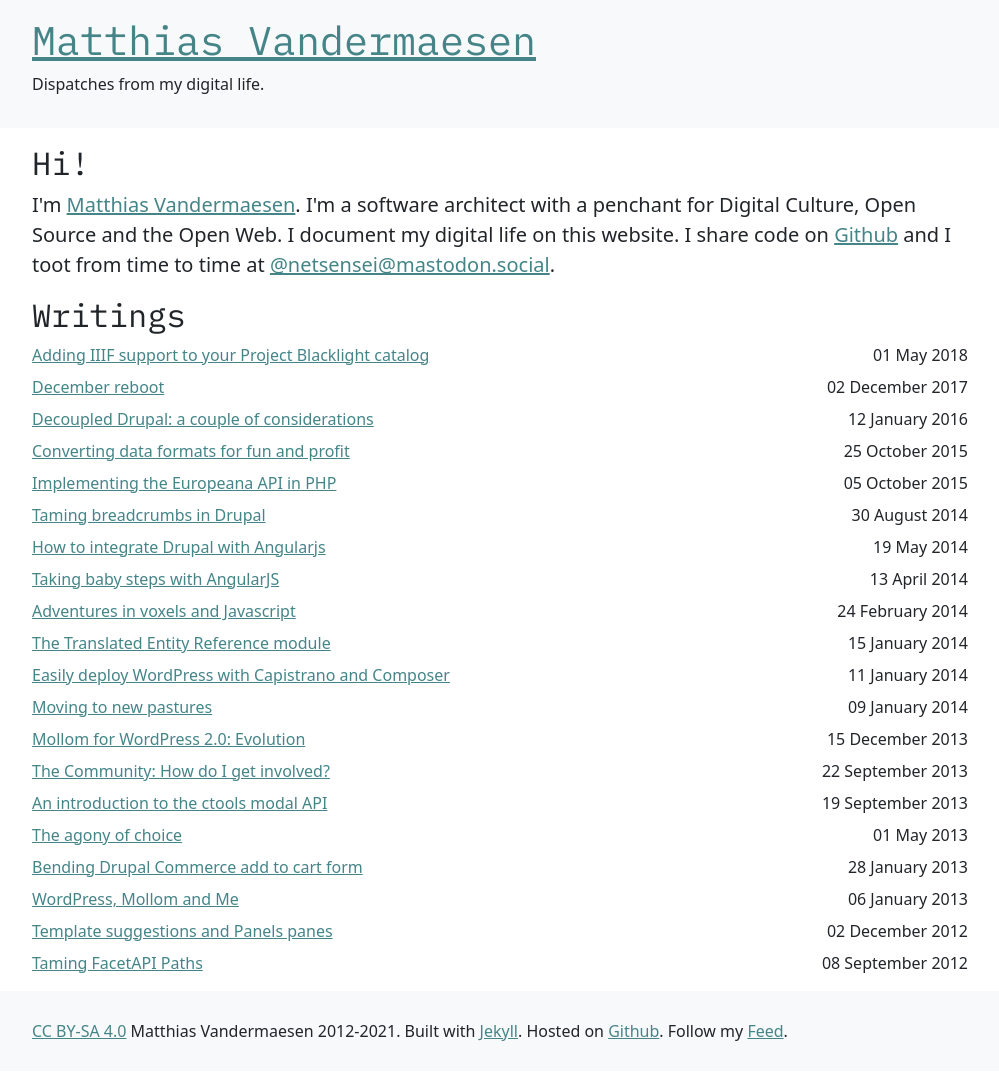
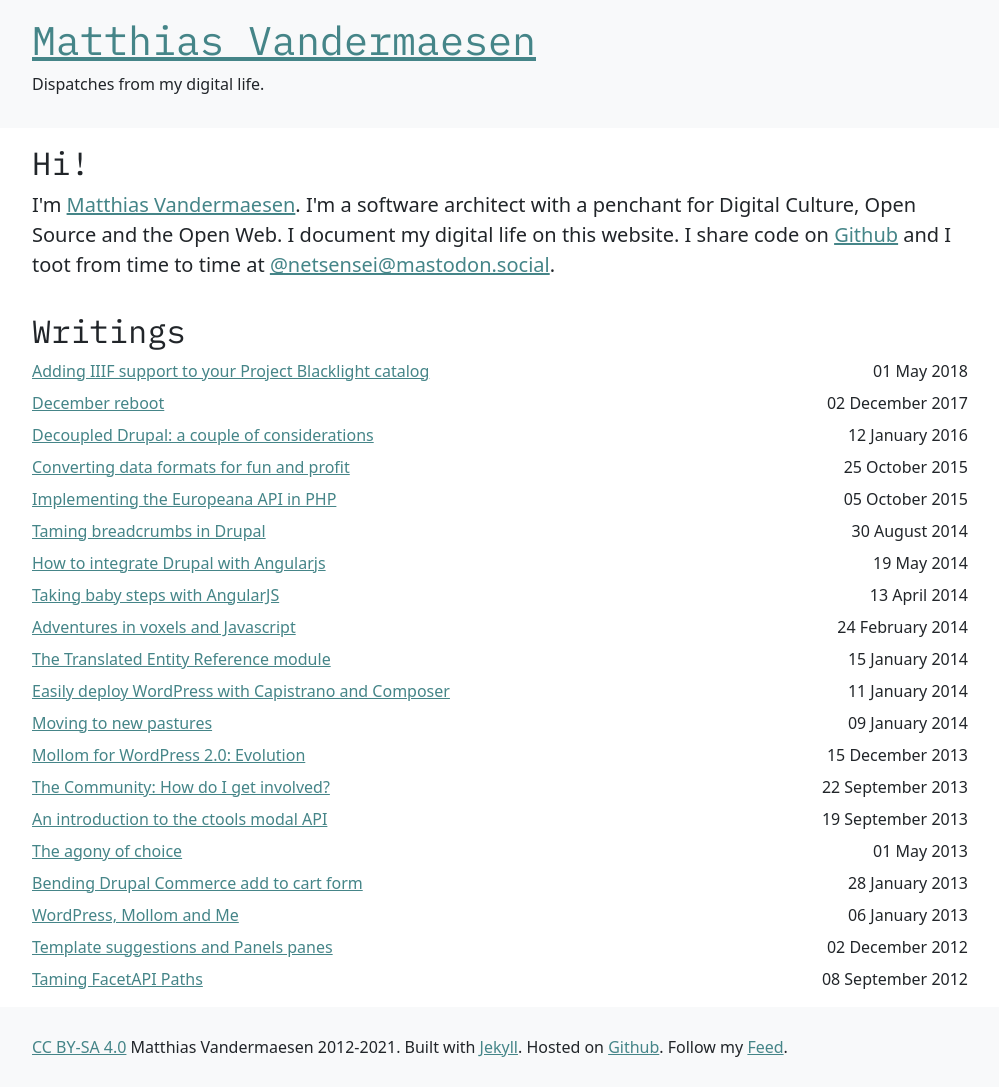
Before and after one commit to netsensei/colada, a Jekyll site: the page built from index.html, in a window 1280 px wide. Shown: the whole page, without its empty margins (140-1139 px from the left). Built offline with Jekyll 4.4.1, drawn with Linux system fonts in a browser that asks for light colours; the list of posts is cut into pages by our own code.

Commit message:
Changed: margin on the lead paragraph.

```diff
--- a/index.html
+++ b/index.html
@@ -2,7 +2,7 @@
 layout: default
 ---
 
-<section class="introduction">
+<section class="introduction mb-3">
   <h2>Hi!</h2>
 
   <p class="lead">I'm <a href="/about.html">Matthias Vandermaesen</a>. I'm a software architect with a penchant
```
